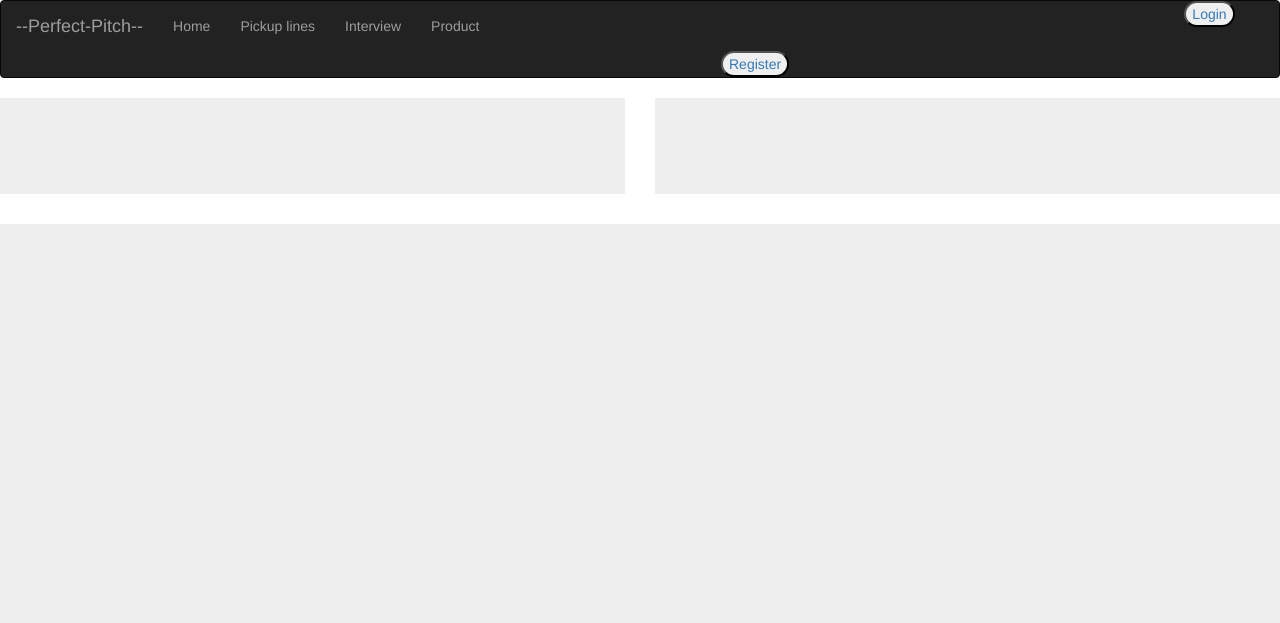
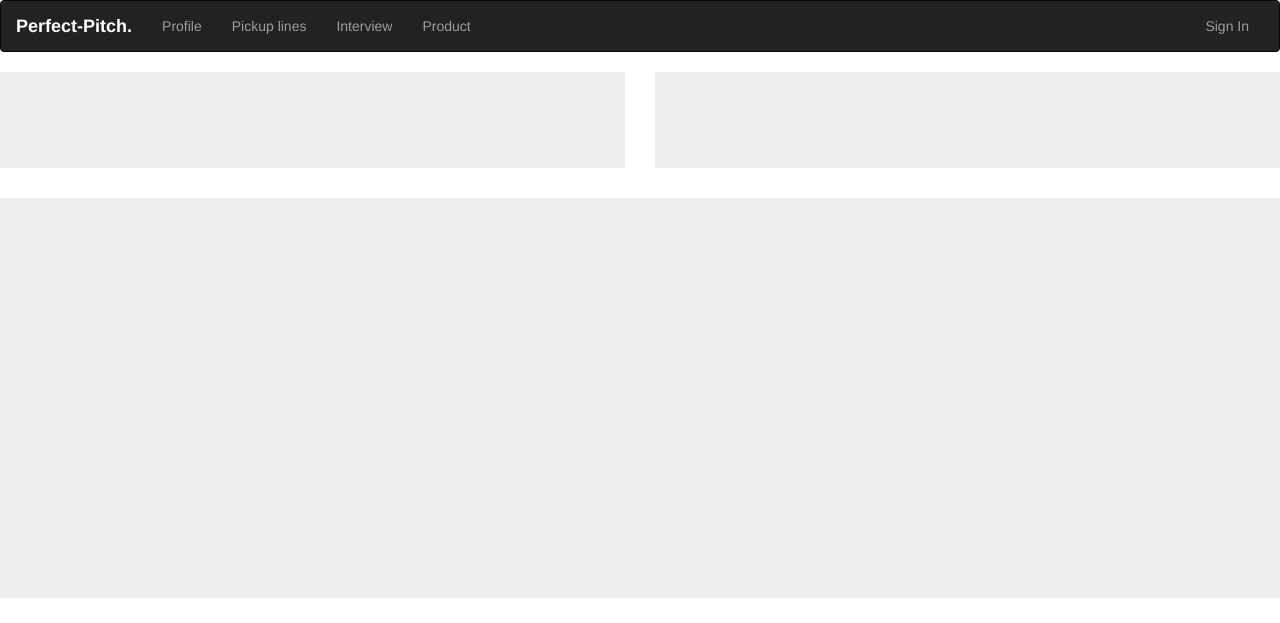
Before and after one commit to Jamesnduge/Perfect-Pitch, a Flask app: template app/templates/index.html in a window 1280 px wide. Shown: the top 623 px of the page. Run offline with Flask 2, Linux system fonts and the light colour scheme; the template is opened without the code that fills it, so the values that code supplies are empty; parts of the project's set-up code (start-up, migrations or seed data) failed here and were passed over; some libraries are stand-ins or nearby versions.

Commit message:
add link in navbar for profile page

```diff
--- a/app/templates/navbar.html
+++ b/app/templates/navbar.html
@@ -7,17 +7,23 @@
             <span class="icon-bar"></span>
             <span class="icon-bar"></span>
          </button>
-         <a class="navbar-brand" href="/">--Perfect-Pitch--</a>
+         <a style="color:white;" class="navbar-brand" href="/"><strong>Perfect-Pitch.</strong></a>
       </div>
       <div class="navbar-collapse collapse">
          <ul class="nav navbar-nav">
-            <li><a href="/">Home</a></li>
+            <li><a href="{{url_for('main.profile',uname=current_user.username)}}">Profile</a></li>
             <li><a href="/">Pickup lines</a></li>
             <li><a href="/">Interview</a></li>
             <li><a href="/">Product</a></li>
          </ul>
-         <button type="button" style="margin-left:690px; border-radius:2em;"><a href="">Login</a></button>
-         <button type="button" style="margin-left:690px; border-radius:2em;"><a href="">Register</a></button>
+         <ul class="nav navbar-nav navbar-right">
+                  {% if current_user.is_authenticated %}
+                  <li style="color:white;padding:15px;">{{current_user.username}}</li>
+                  <li><a href="{{url_for('auth.logout')}}">Sign Out</a></li>
+                  {% else %}
+                  <li><a href="{{url_for('auth.login')}}">Sign In</a></li>
+                  {%endif%}
+                </ul>
       </div>
    </div>
 </div>
```
